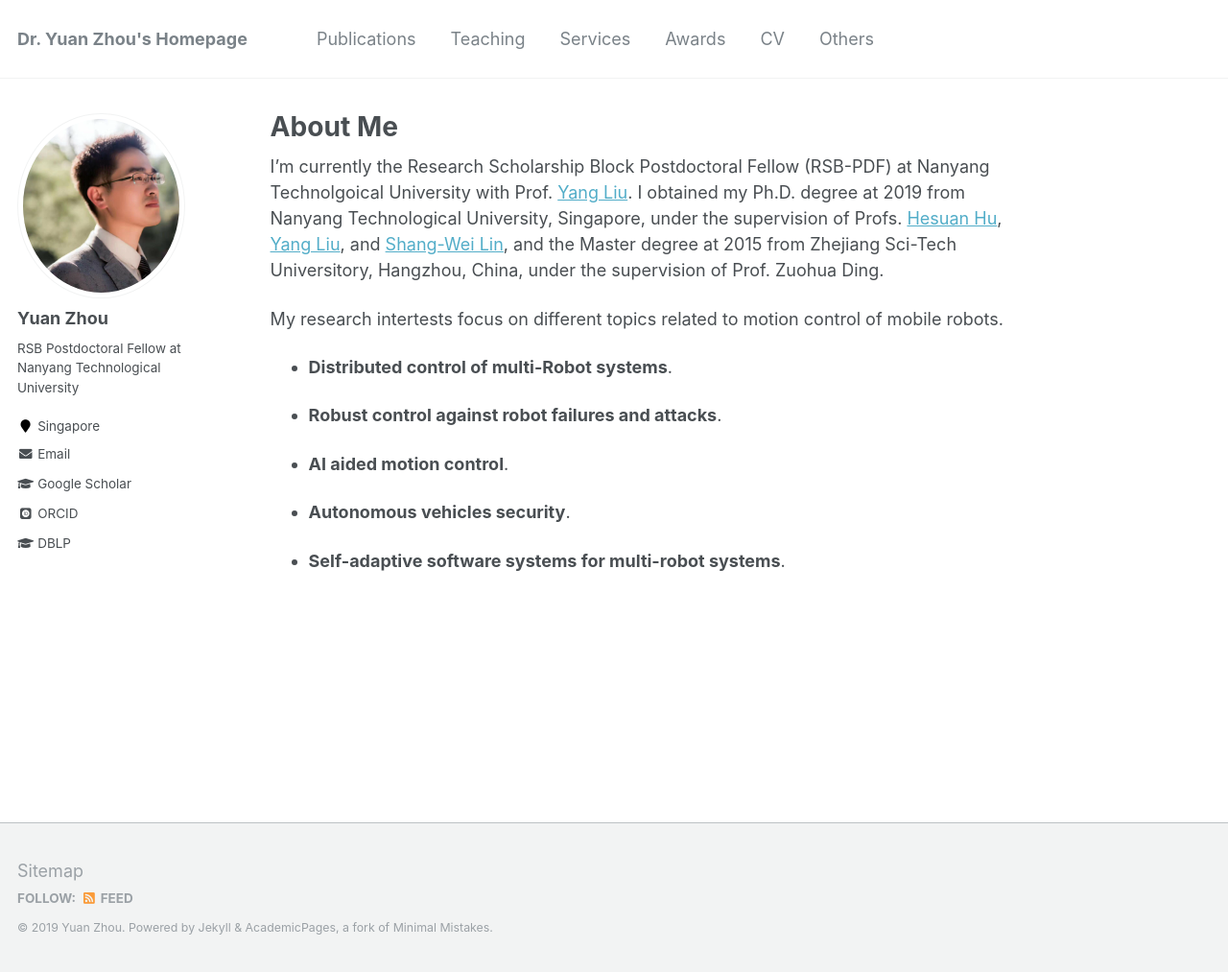
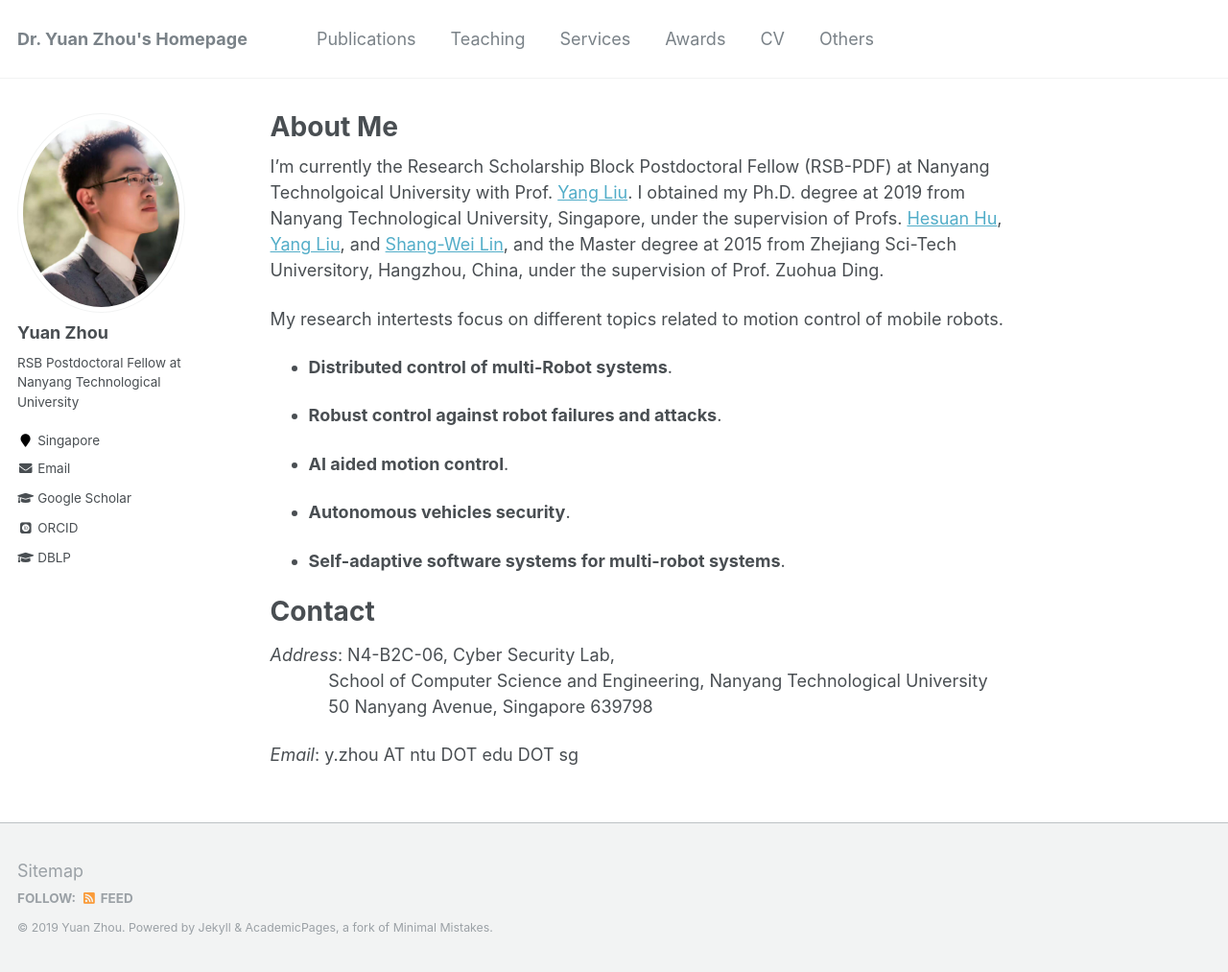
Before and after one commit to yuanzhou-yzhou/yuanzhou-yzhou.github.io, a Jekyll site: the page built from _pages/about.md, in a window 1280 px wide and 1013 px high. Shown: the whole window at 96% size. Built offline with Jekyll 4.4.1, drawn with Linux system fonts in a browser that asks for light colours; some web fonts are replaced.

Commit message:
contact and photo

```diff
--- a/_pages/about.md
+++ b/_pages/about.md
@@ -23,3 +23,15 @@ My research intertests focus on different topics related to motion control of mo
 - **Autonomous vehicles security**.
 
 - **Self-adaptive software systems for multi-robot systems**.
+
+
+
+Contact
+======
+*Address*: N4-B2C-06, Cyber Security Lab, \\
+&nbsp;&nbsp;&nbsp;&nbsp;&nbsp;&nbsp;&nbsp;&nbsp;&nbsp;&nbsp;&nbsp;
+School of Computer Science and Engineering, Nanyang Technological University\\
+&nbsp;&nbsp;&nbsp;&nbsp;&nbsp;&nbsp;&nbsp;&nbsp;&nbsp;&nbsp;&nbsp;
+50 Nanyang Avenue, Singapore 639798
+
+*Email*: y.zhou AT ntu DOT edu DOT sg
```
Also changed, not shown: images/yzhou.png, 3 other files.
